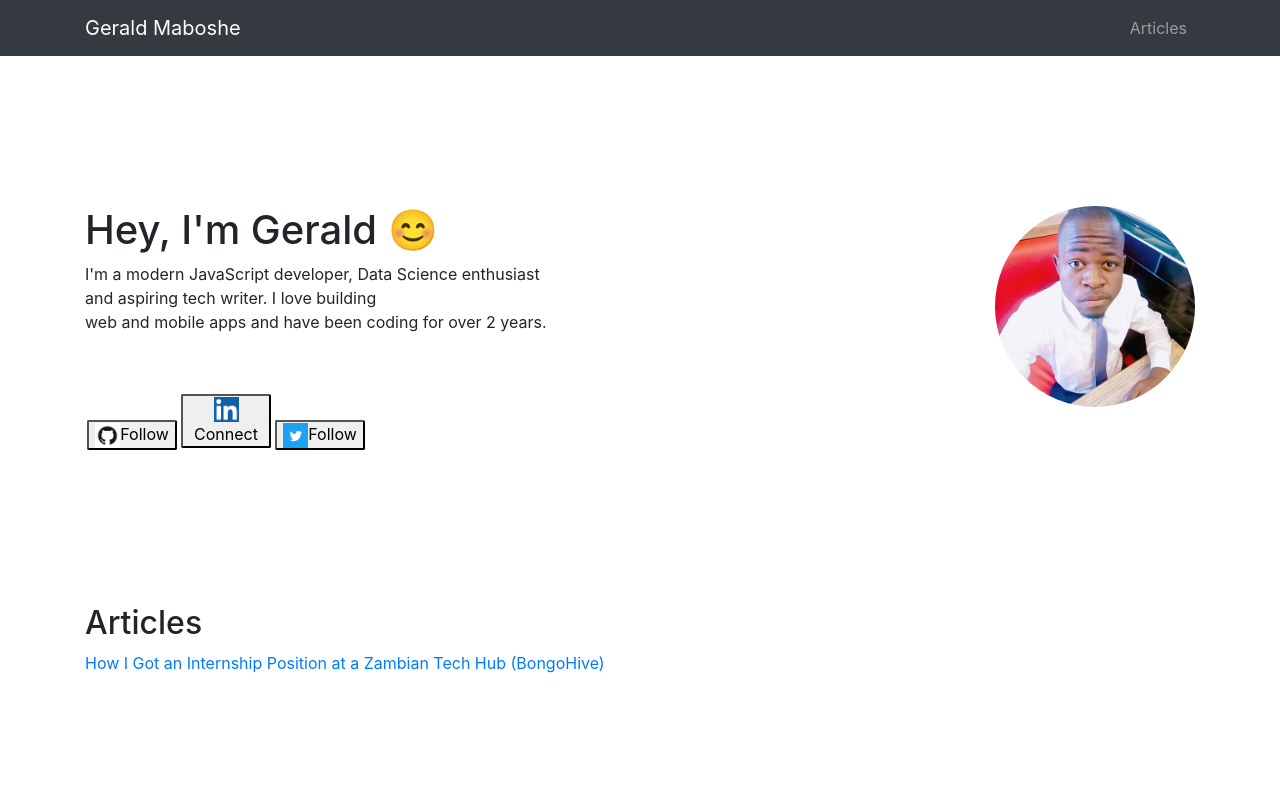
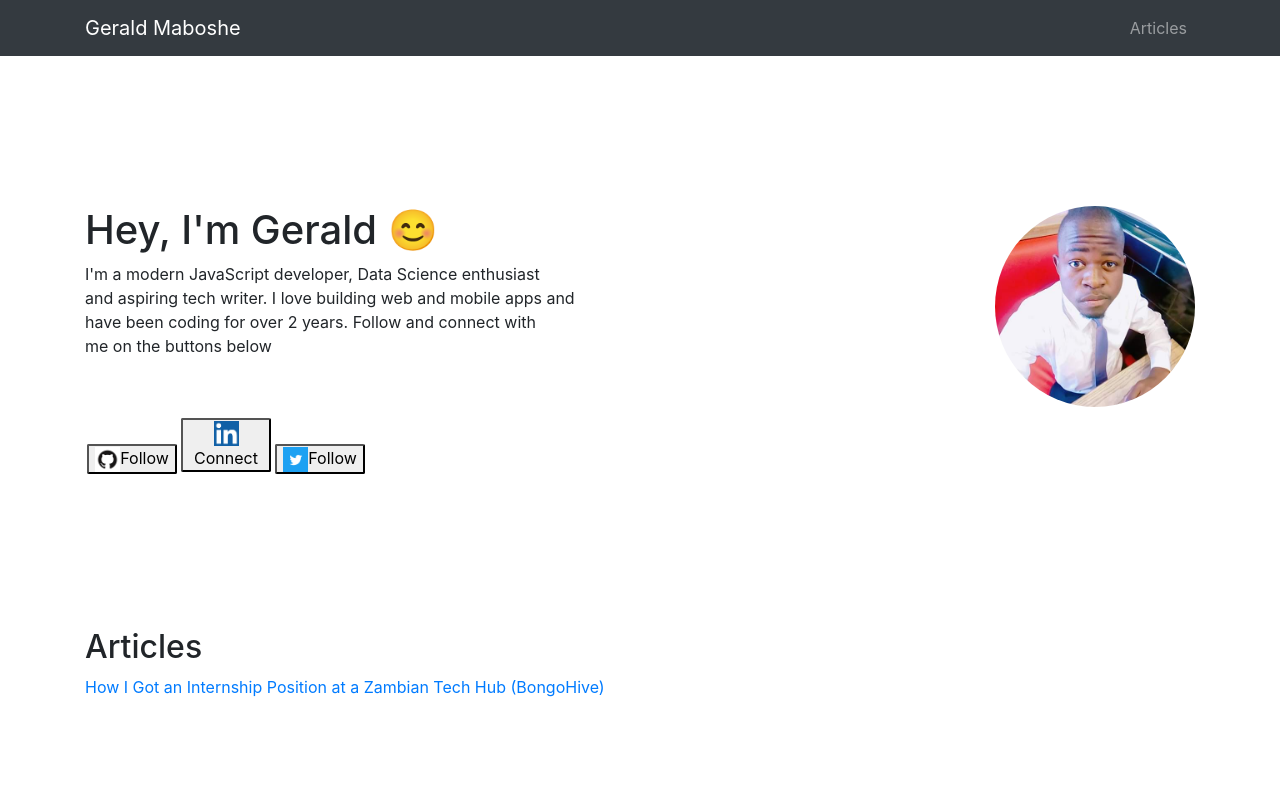
Before and after one commit to geraldmaboshe/geraldmaboshe.dev, a React (Create React App) app: page / in a window 1280 px wide. Shown: the top 800 px of the page. Built offline with nearby package versions, Linux system fonts and the light colour scheme.

Commit message:
modified bio

```diff
--- a/src/components/Container.js
+++ b/src/components/Container.js
@@ -12,8 +12,9 @@ class Header extends Component {
                     <img style={imgStyle} src="pic.jpg"/>
                     </h1>
                     <p>
-                        I'm a modern JavaScript developer, Data Science enthusiast<br /> and aspiring tech writer.
-                        I love building<br /> web and mobile apps and have been coding for over  2 years.<br />
+                        I'm a modern JavaScript developer, Data Science enthusiast <br /> and aspiring tech writer.
+                        I love building web and mobile apps and <br /> have been coding for over  2 years. Follow and connect with <br />
+                        me on the buttons below
                         {/* If you like what I do, subcribe to my website in the form below to receive<br />
                         notifications about my publications.<br /><br />
                         Give me feedback about my work in the contact form below */}
```
